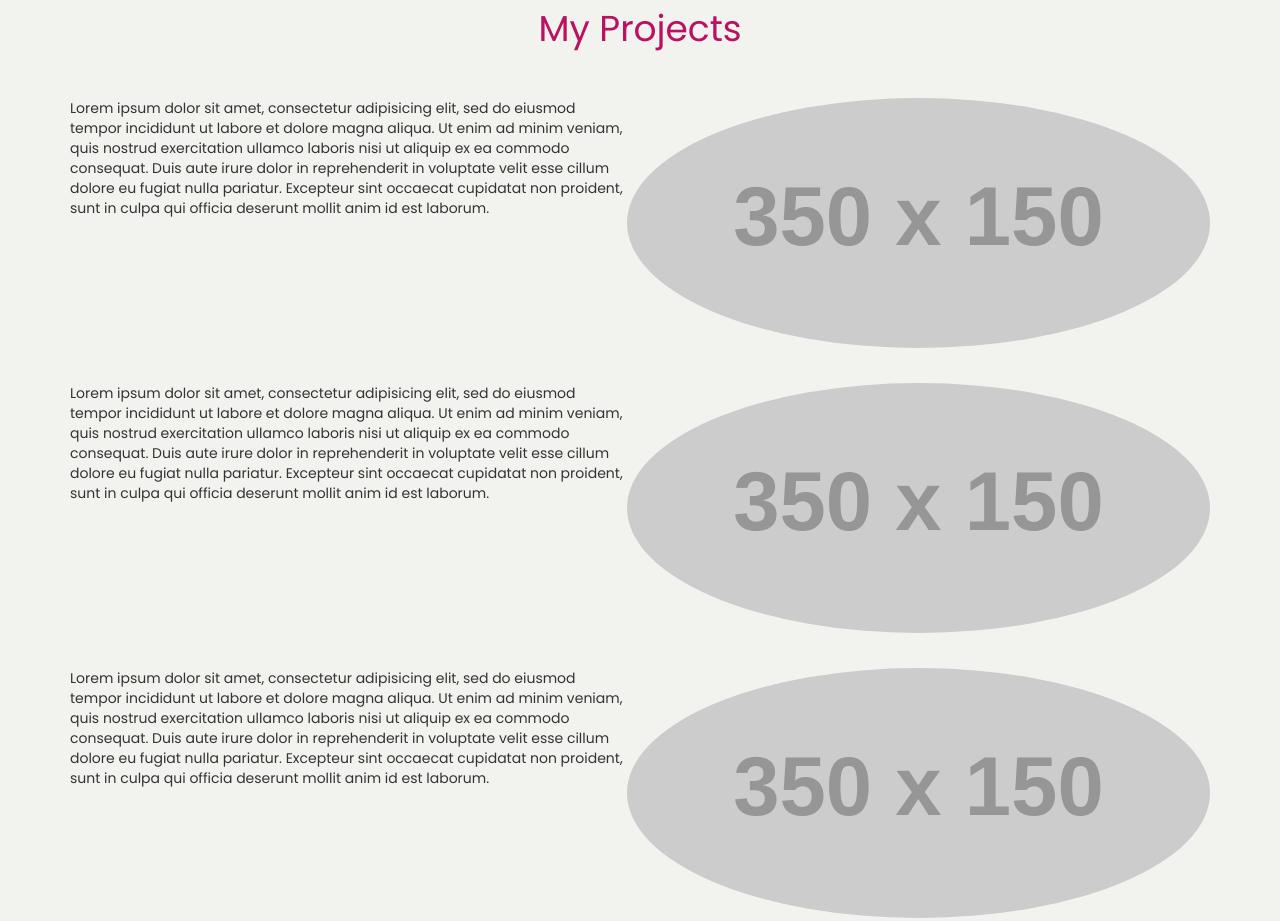
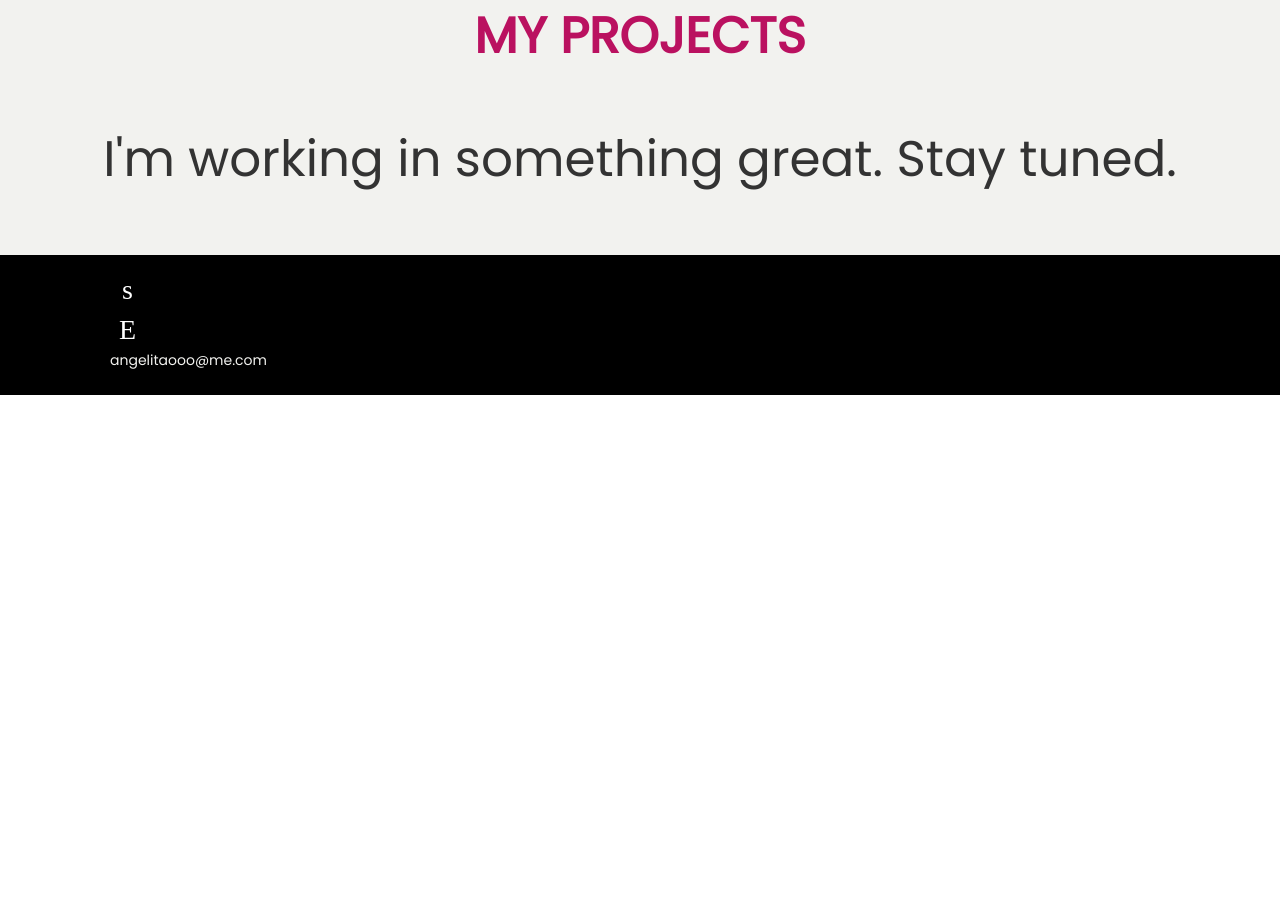
Before and after one commit to angelitaooo/angelitaooo.github.io, a plain HTML site: page index.html in a window 1280 px wide. Shown: the part 860-1781 px from the top of the page. After the commit the page ends 1255 px from the top, so only its background shows below. Drawn offline with Linux system fonts and the light colour scheme; placeholder pictures from the web are drawn by us; a web font is replaced by a local one.

Commit message:
finish copy. Remove portfolio items. update portfolio section

```diff
--- a/css/style.css
+++ b/css/style.css
@@ -68,6 +68,13 @@ span {
 
 /*projects*/
 
+.projects p {
+	font-size: 50px;
+	text-align: center;
+	margin-bottom: 60px;
+	margin-top: 60px;
+}
+
 .projects {
 	background-color: #F2F2EF;
 }
@@ -78,8 +85,11 @@ span {
 
 .projects h1 {
 	text-align: center;
-	margin: 50px;
-	color: #BA1160;
+    margin: 50px;
+    color: #BA1160;
+    font-size: 50px;
+    text-transform: uppercase;
+    font-weight: 800;
 }
 
 .projects img {
@@ -146,3 +156,9 @@ img {
 	font-size: 19px;
 	margin-bottom: 50px;
 }
+.progress {
+	box-shadow: inset 0 2px 13px rgba(0, 0, 0, .2);
+}
+.progress-bar {
+	background-image: linear-gradient(to bottom, #BA1160 0%, #e86f97 100%);
+}
--- a/index.html
+++ b/index.html
@@ -47,47 +47,7 @@
 	<div class="projects">
 		<div class="container">
 			<h1>My Projects</h1>
-		<!-- project-item -->
-			<div class="row">
-				<div class="col-md-6">
-					<p>Lorem ipsum dolor sit amet, consectetur adipisicing elit, sed do eiusmod
-					tempor incididunt ut labore et dolore magna aliqua. Ut enim ad minim veniam,
-					quis nostrud exercitation ullamco laboris nisi ut aliquip ex ea commodo
-					consequat. Duis aute irure dolor in reprehenderit in voluptate velit esse
-					cillum dolore eu fugiat nulla pariatur. Excepteur sint occaecat cupidatat non
-					proident, sunt in culpa qui officia deserunt mollit anim id est laborum.</p>
-				</div>
-				<div class="col-md-6">
-					<img src="http://placehold.it/350x150"/>
-				</div>
-			</div>
-			<div class="row">
-				<div class="col-md-6">
-					<p>Lorem ipsum dolor sit amet, consectetur adipisicing elit, sed do eiusmod
-					tempor incididunt ut labore et dolore magna aliqua. Ut enim ad minim veniam,
-					quis nostrud exercitation ullamco laboris nisi ut aliquip ex ea commodo
-					consequat. Duis aute irure dolor in reprehenderit in voluptate velit esse
-					cillum dolore eu fugiat nulla pariatur. Excepteur sint occaecat cupidatat non
-					proident, sunt in culpa qui officia deserunt mollit anim id est laborum.</p>
-				</div>
-				<div class="col-md-6">
-					<img src="http://placehold.it/350x150"/>
-				</div>
-			</div>
-			<div class="row">
-				<div class="col-md-6">
-					<p>Lorem ipsum dolor sit amet, consectetur adipisicing elit, sed do eiusmod
-					tempor incididunt ut labore et dolore magna aliqua. Ut enim ad minim veniam,
-					quis nostrud exercitation ullamco laboris nisi ut aliquip ex ea commodo
-					consequat. Duis aute irure dolor in reprehenderit in voluptate velit esse
-					cillum dolore eu fugiat nulla pariatur. Excepteur sint occaecat cupidatat non
-					proident, sunt in culpa qui officia deserunt mollit anim id est laborum.</p>
-				</div>
-				<div class="col-md-6">
-					<img src="http://placehold.it/350x150"/>
-				</div>
-			</div>
-		<!-- /project-item -->
+			<p>I'm working in something great. Stay tuned.</p>
 		</div>
 	</div>
 	<!-- /projects -->
```
Also changed, not shown: about.html (+6 -9 lines).
